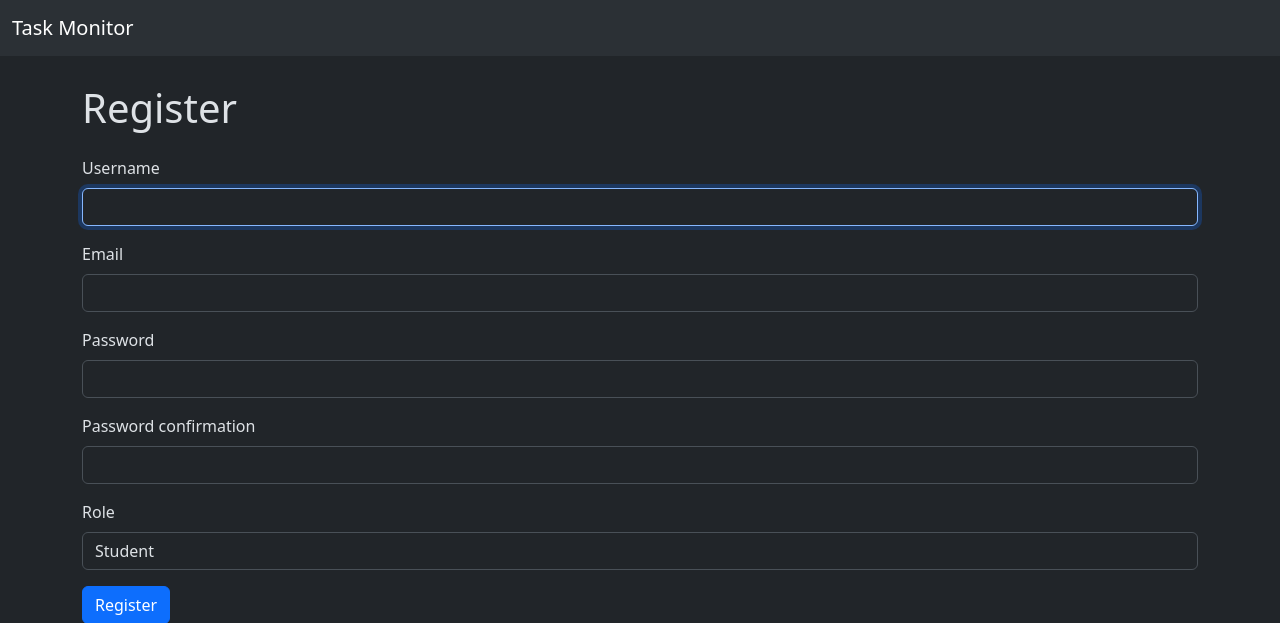
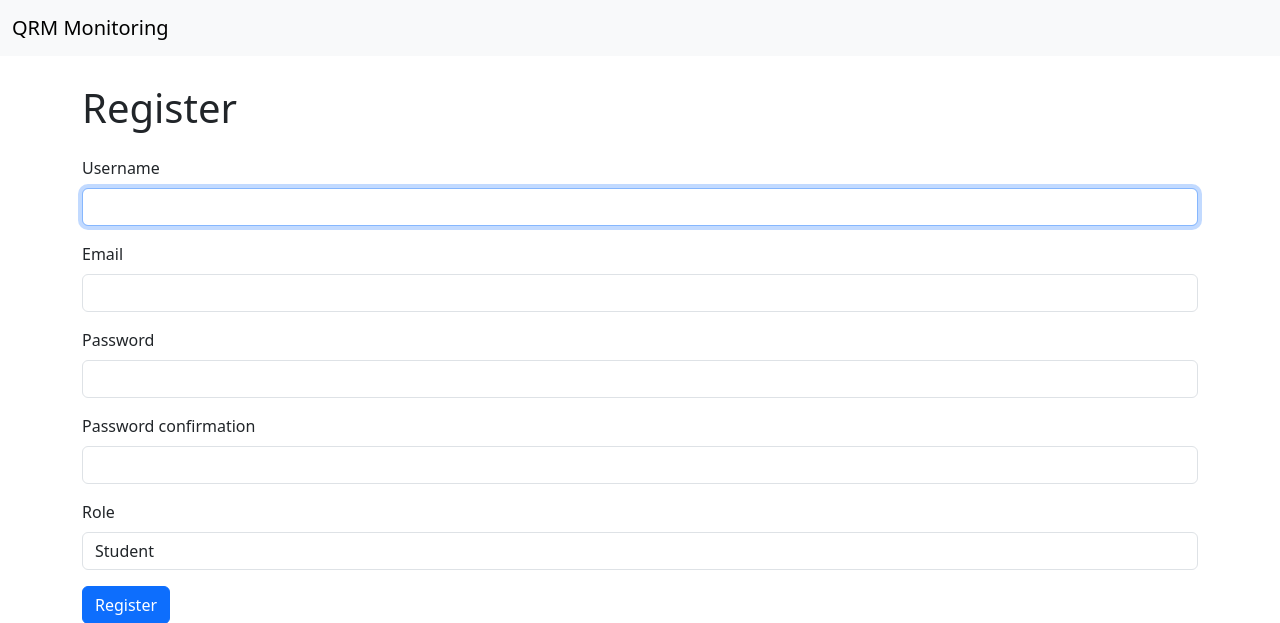
Before and after one commit to heawer/django-app, a Django app: page /accounts/register/ in a window 1280 px wide. Shown: the top 623 px of the page. Run offline with Django 5.2, Linux system fonts and the light colour scheme; some libraries are stand-ins or nearby versions.

Commit message:
style change

```diff
--- a/app/static/css/style.css
+++ b/app/static/css/index.css
@@ -1,10 +1,5 @@
-.task-title {
-  color: white;
-  text-decoration: none;
-}
-
-.task-title:hover {
-  text-decoration: underline;
+h2 a {
+  color: #000;
 }
 
 .bold {
--- a/templates/base.html
+++ b/templates/base.html
@@ -1,5 +1,5 @@
 <!DOCTYPE html>
-<html lang="en" data-bs-theme="dark">
+<html lang="en">
   {% include 'head.html' %}
 
   <body>
@@ -12,7 +12,6 @@
             {{ message }}
             <button type="button" class="btn-close" data-bs-dismiss="alert" aria-label="Close"></button>
           </div>
-        {% empty %}
         {% endfor %}
       </div>
 
--- a/templates/head.html
+++ b/templates/head.html
@@ -10,9 +10,9 @@
         crossorigin="anonymous"
     />
     <script src="https://kit.fontawesome.com/6b7630405e.js" crossorigin="anonymous"></script>
-    <link rel="stylesheet" href="{% static 'css/style.css' %}" />
+    <link rel="stylesheet" href="{% static 'css/index.css' %}" />
 
   {% block title %}
-    <title>Task Monitor</title>
+    <title>QRM Monitoring</title>
   {% endblock %}
 </head>
--- a/templates/navbar.html
+++ b/templates/navbar.html
@@ -1,6 +1,6 @@
 <nav class="navbar navbar-expand-lg bg-body-tertiary">
   <div class="container-fluid">
-    <a class="navbar-brand" href="/">Task Monitor</a>
+    <a class="navbar-brand" href="/">QRM Monitoring</a>
 
     <button
       class="navbar-toggler"
```
